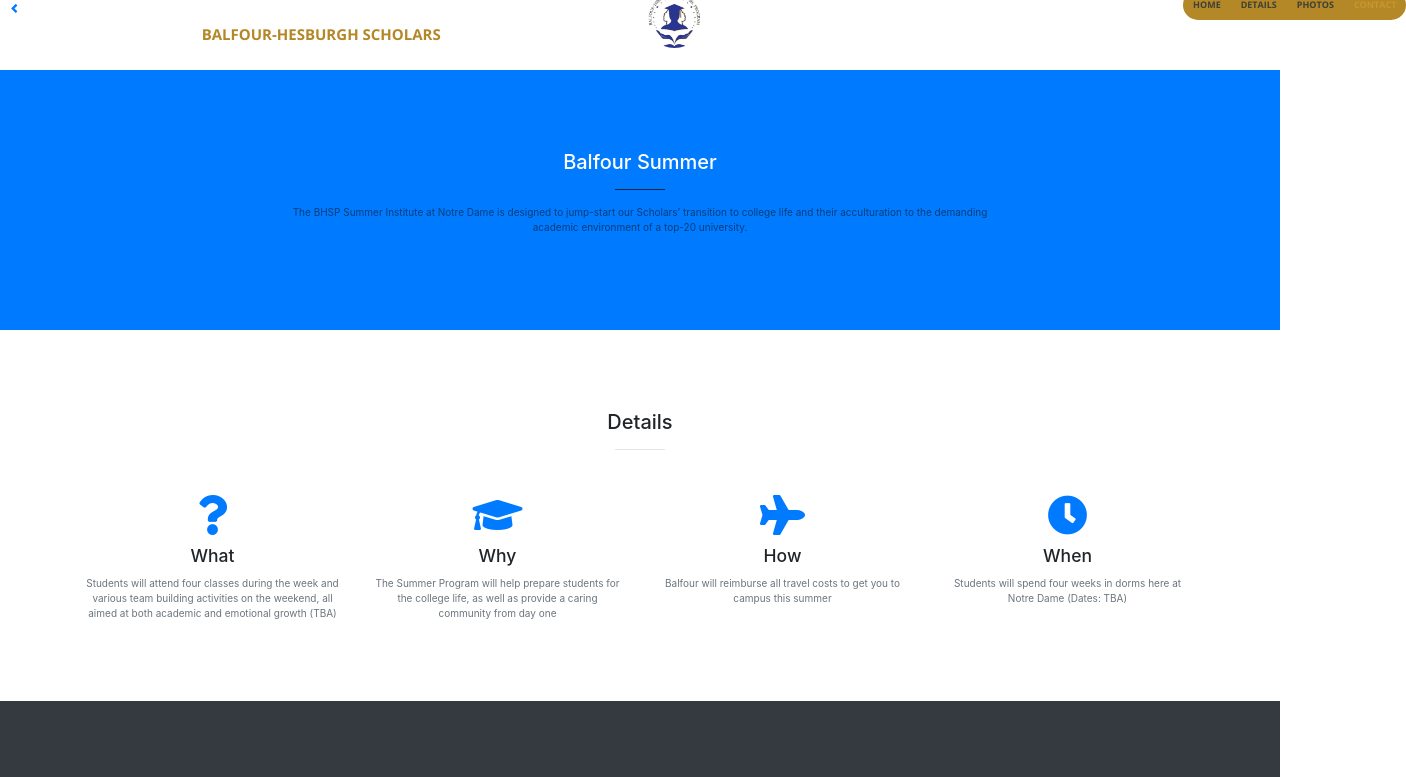
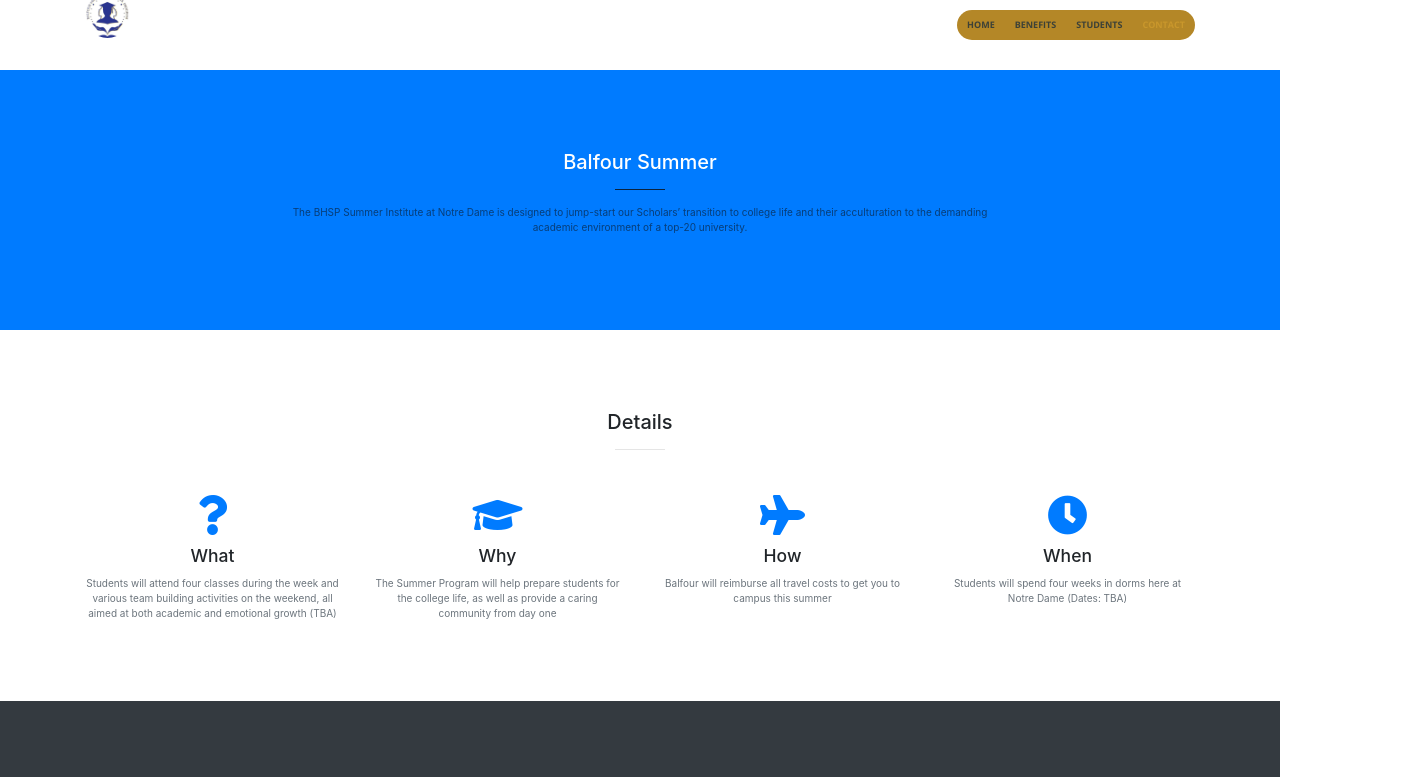
Before and after one commit to imarijr/Balfour-Hesburgh, a website with bundled scripts: page summer.html in a window 1280 px wide. Shown: the top 777 px of the page, 1406 px wide, since content can reach past the window. Built offline with nearby package versions, Linux system fonts and the light colour scheme.

Commit message:
fix summer page nav header

```diff
--- a/summer.html
+++ b/summer.html
@@ -37,32 +37,30 @@
 
   <!-- Navigation -->
   <nav class=" navbar navbar-expand-lg navbar-light navbar-fixed-top" id="mainNav" style="max-height: 40px;">
-    <div d-xl-none style="width:100%">
+    <div class="d-xl-none" style="width:100%">
       <a href="./index.html">
         <span class="glyphicon glyphicon-chevron-left"></span>
       </a>
-      <h3 class="text-uppercase" style="font-size:15px; color: #b48727; margin-top:9px; text-align: center;   ">
+      <h3 class=" d-xl-none text-uppercase" style="font-size:15px; color: #b48727; margin-top:9px; text-align: center;   ">
         <strong>Balfour-Hesburgh Scholars</strong>
       </h3>
     </div>
-    <div class="d-none d-xl-block container">
-      <a class="navbar-brand js-scroll-trigger align-top" style="height: 70px;" href="./index.html"><img
-          src="img/balfour_logo.jpg" style="width: 55px; length: 55px; border-radius:50px;" /></a>
-      <button class="navbar-toggler navbar-toggler-right" type="button" data-toggle="collapse"
-        data-target="#navbarResponsive" aria-controls="navbarResponsive" aria-expanded="false"
-        aria-label="Toggle navigation">
-        <span class="navbar-toggler-icon"></span>
+    <div class=" d-none d-xl-block container">
+        <a class=" navbar-brand js-scroll-trigger" style="height: 70px;" href="#page-top"><img src="img/balfour_logo.jpg" style="width: 45px; length: 45px; border-radius:40px;" /></a>
+        <button class="navbar-toggler navbar-toggler-right" type="button" data-toggle="collapse" data-target="#navbarResponsive"
+          aria-controls="navbarResponsive" aria-expanded="false" aria-label="Toggle navigation" style="background-color:#b48727">
+          <span class="navbar-toggler-icon" ></span>
         </button>
-      <div class="collapse navbar-collapse" id="navbarResponsive" style="padding-left: 75%;">
-        <ul class="navbar-nav ml-auto" style="background-color:#b48727; border-radius: 50px;">
+        <div class="navOptions collapse navbar-collapse" id="navbarResponsive" style="margin-top:20px;">
+          <ul class="navbar-nav ml-auto" style = "background-color:#b48727; border-radius: 50px;">
             <li class="nav-item">
               <a class="nav-link js-scroll-trigger" href="./index.html">Home</a>
             </li>
             <li class="nav-item">
-            <a class="nav-link js-scroll-trigger" href="#services">Details</a>
+              <a class="nav-link js-scroll-trigger" href="#services">Benefits</a>
             </li>
             <li class="nav-item">
-            <a class="nav-link js-scroll-trigger" href="#portfolio">Photos</a>
+              <a class="nav-link js-scroll-trigger" href="#portfolio">Students</a>
             </li>
             <li class="nav-item">
               <a class="nav-link js-scroll-trigger" href="#contact">Contact</a>
```
Lines whose indentation alone changed are shown as unchanged.
